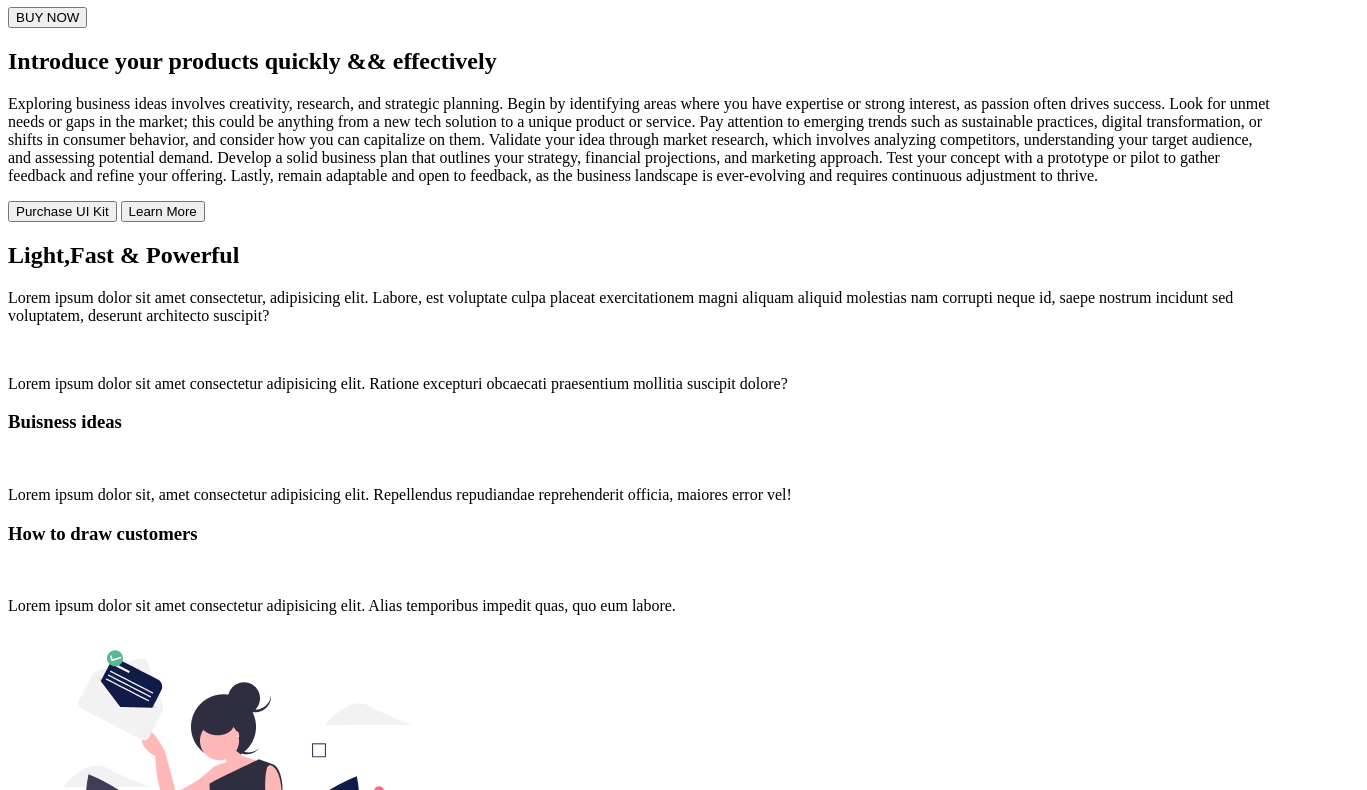
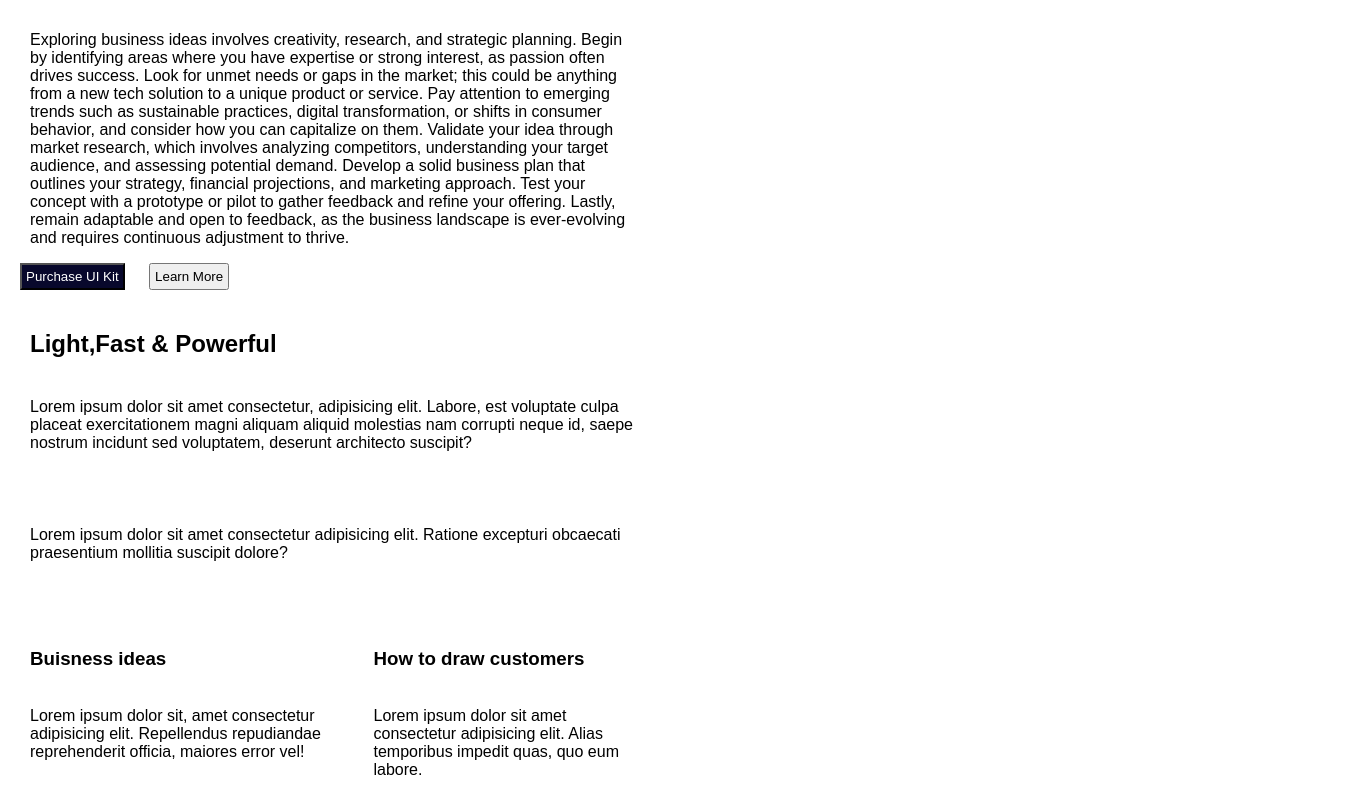
Before and after one commit to Codejibola/group3, a plain HTML site: page index.html in a window 1280 px wide. Shown: the part 143-933 px from the top of the page, 1367 px wide, since content can reach past the window. Drawn offline with Linux system fonts and the light colour scheme; files whose address does not match are found by name.

Commit message:
first commit

```diff
--- a/index.html
+++ b/index.html
@@ -4,7 +4,7 @@
     <meta charset="UTF-8">
     <meta name="viewport" content="width=device-width, initial-scale=1.0">
     <title>group three</title>
-    <link rel="stylesheet" href="../css/group3.css">
+    <link rel="stylesheet" href="index.css">
 </head>
 <body>
     <!-- creating the hearder -->
```
